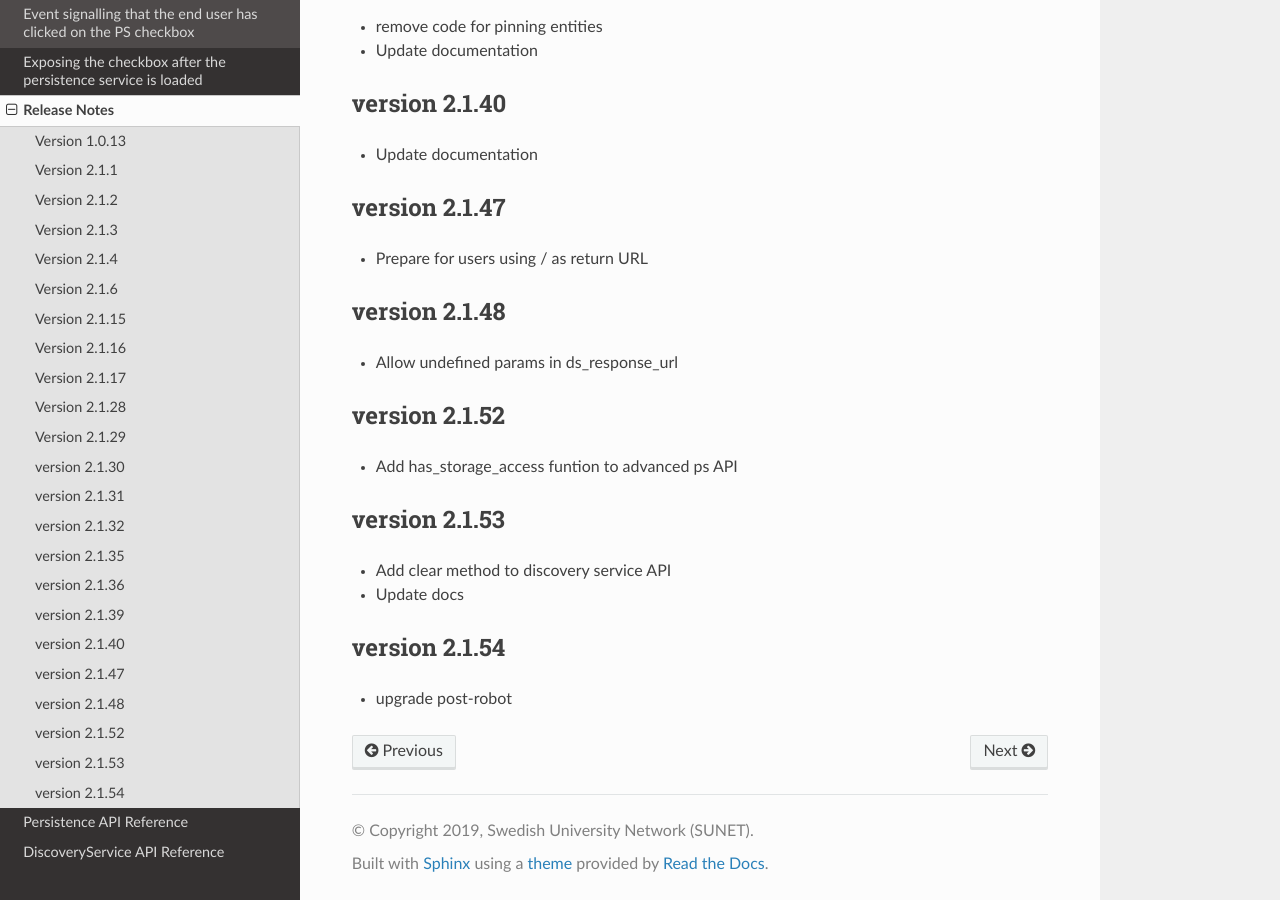
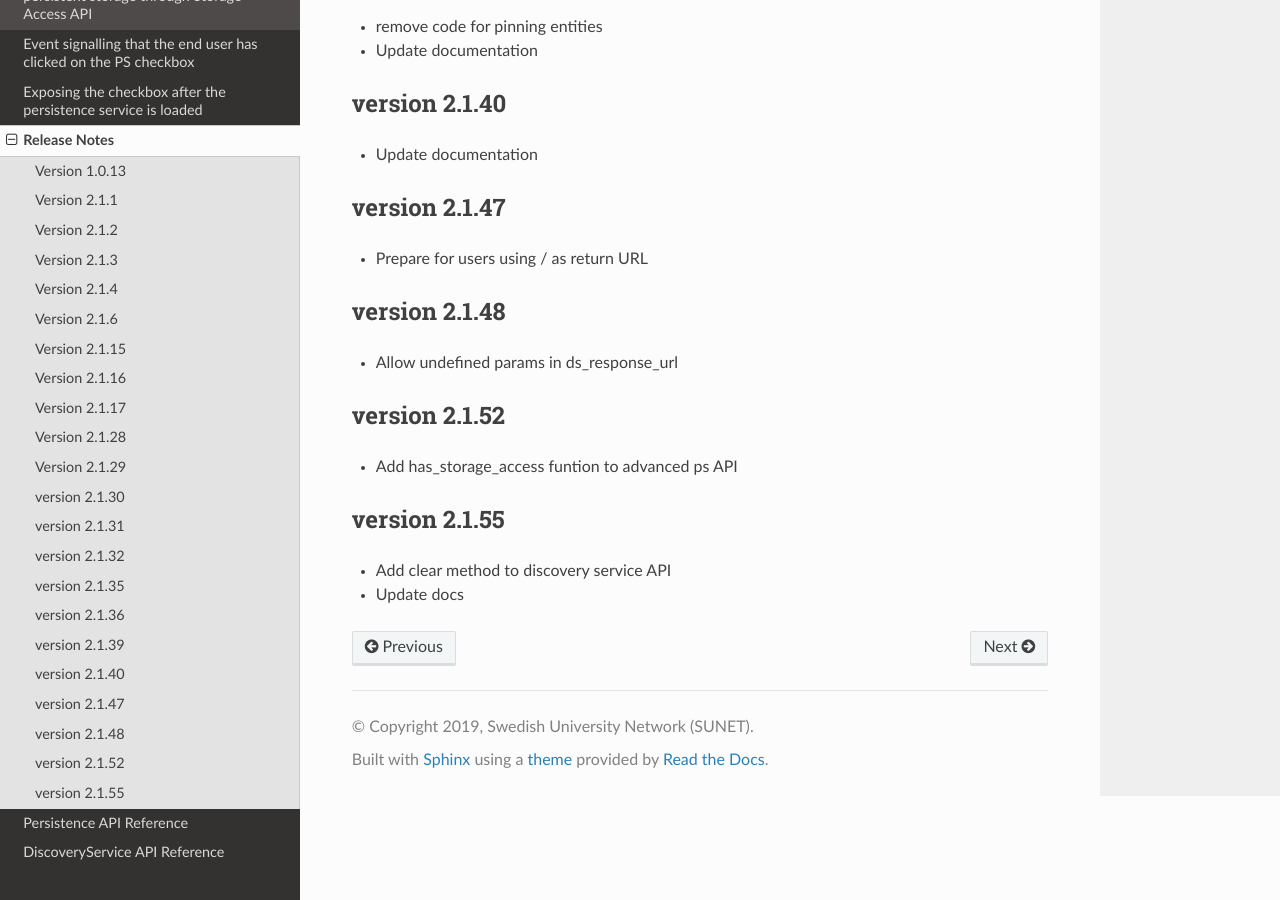
Before and after one commit to TheIdentitySelector/thiss-ds-js, a Sphinx documentation site: the page built from docs/releasenotes.rst, in a window 1280 px wide and 900 px high, scrolled down 1937 px. Built offline with Sphinx 7.4.7 and the Read the Docs theme 3.1.0, drawn with Linux system fonts in a browser that asks for light colours; some of the changed text lies outside the part shown.

Commit message:
bump to 2.1.55

```diff
--- a/docs/conf.py
+++ b/docs/conf.py
@@ -26,7 +26,7 @@
 # The short X.Y version
 version = u'2.1'
 # The full version, including alpha/beta/rc tags
-release = u'2.1.54'
+release = u'2.1.55'
 
 js_source_path = '../src'
 
--- a/docs/releasenotes.rst
+++ b/docs/releasenotes.rst
@@ -110,13 +110,8 @@
 
 * Add has_storage_access funtion to advanced ps API
 
-version 2.1.53
+version 2.1.55
 --------------
 
 * Add clear method to discovery service API
 * Update docs
-
-version 2.1.54
---------------
-
-* upgrade post-robot
--- a/package.json
+++ b/package.json
@@ -1,6 +1,6 @@
 {
   "name": "@theidentityselector/thiss-ds",
-  "version": "2.1.54",
+  "version": "2.1.55",
   "description": "A set of clients for the thiss.io service",
   "main": "dist/thiss-ds.js",
   "homepage": "https://thiss.io",
```
Also changed, not shown: 3 other files.
